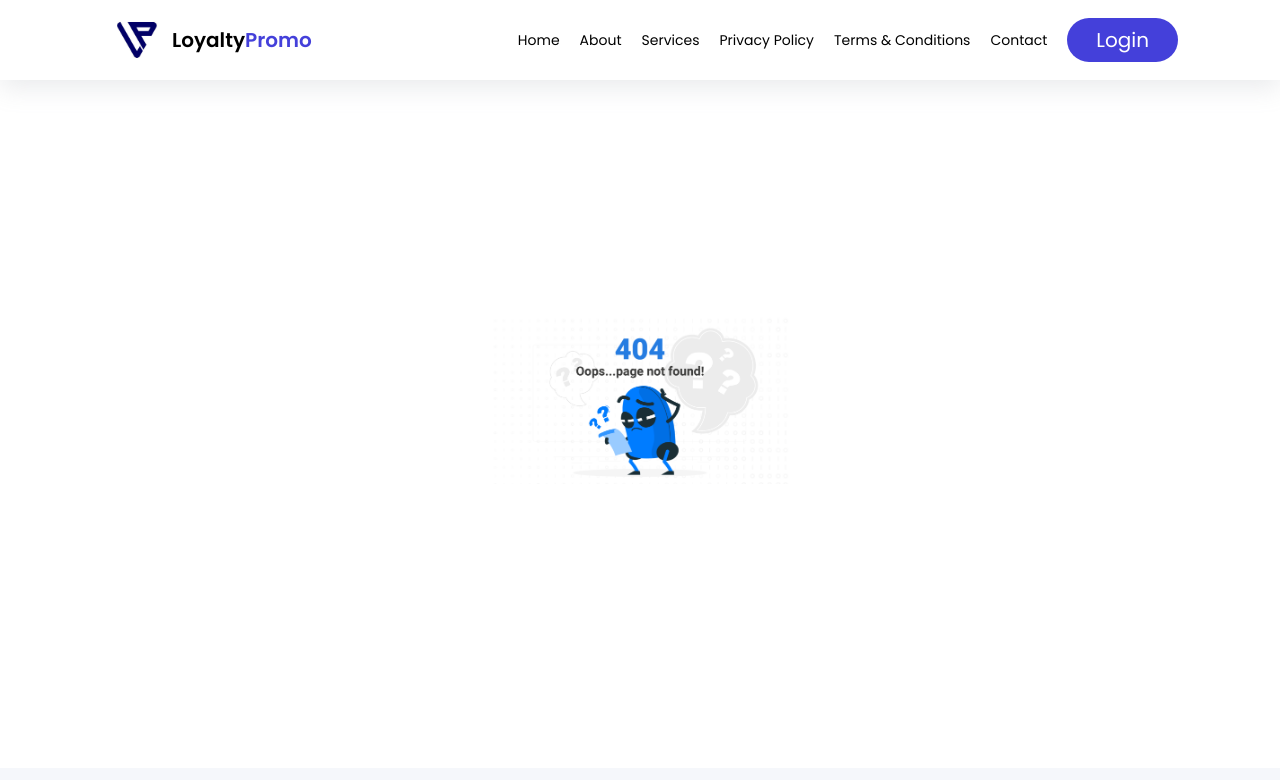
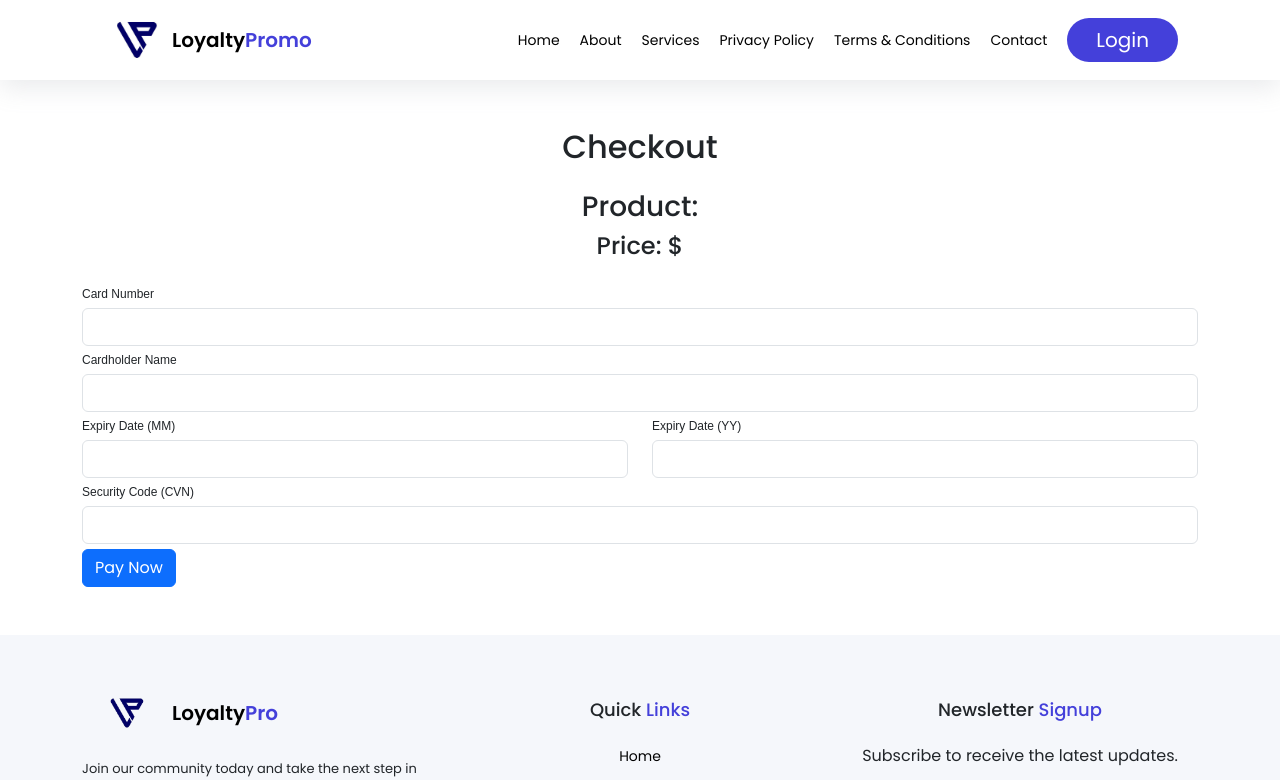
Before and after one commit to aqibali100/JobHorizone, a React (Create React App) app: page /checkout in a window 1280 px wide. Shown: the top 780 px of the page. Built offline with nearby package versions, Linux system fonts and the light colour scheme.

Commit message:
add checkout file

```diff
--- a/src/App.js
+++ b/src/App.js
@@ -24,6 +24,8 @@ import Chat from './screens/Chat';
 import ViewJob from './screens/ViewJob';
 import Application from './screens/Application';
 import ScrollToTop from './components/Scrolltotop';
+import { Check } from '@mui/icons-material';
+import Checkout from './screens/Checkout';
 
 function App() {
   return (
@@ -40,6 +42,7 @@ function App() {
         <Route path="/role-selection/:userId" element={<RoleSelection />} />
         <Route path="/about-us" element={<About />} />
         <Route path="/services" element={<Jobs />} />
+        <Route path="/checkout" element={<Checkout />} />
         <Route path="/contact-us" element={<Contact />} />
         <Route path="/privacy-policy" element={<Policy />} />
         <Route path="/terms-and-conditions" element={<Terms />} />
--- a/src/index.css
+++ b/src/index.css
@@ -11,3 +11,38 @@ code {
   font-family: source-code-pro, Menlo, Monaco, Consolas, 'Courier New',
     monospace;
 }
+/* Style for form and error messages */
+label {
+  display: block;
+  font-size: 12px;
+  font-family: Arial, sans-serif;
+}
+input {
+  width: 200px;
+  padding: 8px;
+  margin: 5px 0;
+}
+input.small {
+  width: 50px;
+}
+.twoColumn {
+  float: left;
+  margin: 0 30px 20px 0;
+}
+.clearAll {
+  clear: both;
+}
+.error {
+  color: red;
+  font-size: 12px;
+}
+button {
+  padding: 10px 20px;
+  background-color: #4CAF50;
+  color: white;
+  border: none;
+  cursor: pointer;
+}
+button:hover {
+  background-color: #45a049;
+}
--- /dev/null
+++ b/src/screens/Checkout.js
@@ -0,0 +1,165 @@
+import React, { useState } from 'react';
+import { useLocation } from 'react-router-dom';
+import axios from 'axios';
+
+function CheckoutForm() {
+  const location = useLocation();
+
+  // Extract product name and price from query parameters
+  const queryParams = new URLSearchParams(location.search);
+  const productName = queryParams.get('name');
+  const productPrice = queryParams.get('price');
+
+  const [cardNumber, setCardNumber] = useState('');
+  const [cardholderName, setCardholderName] = useState('');
+  const [expiryDateMM, setExpiryDateMM] = useState('');
+  const [expiryDateYY, setExpiryDateYY] = useState('');
+  const [cvn, setCvn] = useState('');
+  const [errors, setErrors] = useState({});
+  const [loading, setLoading] = useState(false);
+
+  const validate = () => {
+    let isValid = true;
+    let errors = {};
+
+    if (!/^\d{16}$/.test(cardNumber)) {
+      isValid = false;
+      errors.cardNumber = 'Card Number should be 16 digits';
+    }
+    if (cardholderName.trim() === '') {
+      isValid = false;
+      errors.cardholderName = 'Cardholder name is required';
+    }
+    const expiryDate = expiryDateMM + expiryDateYY;
+    if (!/^\d{4}$/.test(expiryDate) || parseInt(expiryDateMM) > 12) {
+      isValid = false;
+      errors.expiryDate = 'Invalid expiry date';
+    }
+    if (!/^\d{3,4}$/.test(cvn)) {
+      isValid = false;
+      errors.cvn = 'CVN should be 3 or 4 digits';
+    }
+
+    setErrors(errors);
+    return isValid;
+  };
+
+  const handleSubmit = async (e) => {
+    e.preventDefault();
+    if (!validate()) {
+      alert('Please correct the errors.');
+      return;
+    }
+
+    setLoading(true);
+    try {
+      const response = await axios.post('http://localhost:5000/api/checkout', {
+        productName,
+        productPrice,
+        cardNumber,
+        cardholderName,
+        expiryMonth: expiryDateMM,
+        expiryYear: expiryDateYY,
+        cvn
+      });
+
+      alert(`Payment Success: ${response.data.message}`);
+    } catch (error) {
+      console.error(error);
+      alert('Payment failed. Please try again.');
+    } finally {
+      setLoading(false);
+    }
+  };
+
+  return (
+    <div className="container mt-5">
+      <h2 className="text-center mb-4">Checkout</h2>
+
+      <div className="text-center mb-4">
+        <h3>Product: {productName}</h3>
+        <h4>Price: ${productPrice}</h4>
+      </div>
+
+      <form onSubmit={handleSubmit} noValidate>
+        {/* Card Number */}
+        <div className="form-group">
+          <label htmlFor="cardNumber">Card Number</label>
+          <input
+            type="tel"
+            id="cardNumber"
+            className={`form-control ${errors.cardNumber ? 'is-invalid' : ''}`}
+            value={cardNumber}
+            onChange={(e) => setCardNumber(e.target.value)}
+            required
+          />
+          <div className="invalid-feedback">{errors.cardNumber}</div>
+        </div>
+
+        {/* Cardholder Name */}
+        <div className="form-group">
+          <label htmlFor="cardholderName">Cardholder Name</label>
+          <input
+            type="text"
+            id="cardholderName"
+            className={`form-control ${errors.cardholderName ? 'is-invalid' : ''}`}
+            value={cardholderName}
+            onChange={(e) => setCardholderName(e.target.value)}
+            required
+          />
+          <div className="invalid-feedback">{errors.cardholderName}</div>
+        </div>
+
+        {/* Expiry Date */}
+        <div className="form-group row">
+          <div className="col-md-6">
+            <label htmlFor="expiryDateMM">Expiry Date (MM)</label>
+            <input
+              type="tel"
+              id="expiryDateMM"
+              className={`form-control ${errors.expiryDate ? 'is-invalid' : ''}`}
+              value={expiryDateMM}
+              onChange={(e) => setExpiryDateMM(e.target.value)}
+              maxLength="2"
+              required
+            />
+          </div>
+          <div className="col-md-6">
+            <label htmlFor="expiryDateYY">Expiry Date (YY)</label>
+            <input
+              type="tel"
+              id="expiryDateYY"
+              className={`form-control ${errors.expiryDate ? 'is-invalid' : ''}`}
+              value={expiryDateYY}
+              onChange={(e) => setExpiryDateYY(e.target.value)}
+              maxLength="2"
+              required
+            />
+          </div>
+        </div>
+        <div className="invalid-feedback">{errors.expiryDate}</div>
+
+        {/* CVN */}
+        <div className="form-group">
+          <label htmlFor="cvn">Security Code (CVN)</label>
+          <input
+            type="tel"
+            id="cvn"
+            className={`form-control ${errors.cvn ? 'is-invalid' : ''}`}
+            value={cvn}
+            onChange={(e) => setCvn(e.target.value)}
+            maxLength="4"
+            required
+          />
+          <div className="invalid-feedback">{errors.cvn}</div>
+        </div>
+
+        <button type="submit" className="btn btn-primary btn-block" disabled={loading}>
+          {loading ? 'Processing...' : 'Pay Now'}
+        </button>
+      </form>
+    </div>
+  );
+}
+
+export default CheckoutForm;
--- a/src/screens/Home.js
+++ b/src/screens/Home.js
@@ -266,21 +266,31 @@ const Home = () => {
             <div className="col-lg-4 col-md-6 mb-5">
               <div className="technology">
                 <div className="technology-img">
-                  <img src={webdesign} alt='Web Design'></img>
+                  <img src={webdesign} alt="Web Design" />
                 </div>
                 <div className="technology-name text-white mt-4 text-center">
-                  <h2 className='common-color'>Web Design</h2>
-                  <p className='mt-2 text-dark'>Affordable and Professional Web Design Services and many more</p>
+                  <h2 className="common-color">Web Design</h2>
+                  <p className="mt-2 text-dark">Affordable and Professional Web Design Services and many more</p>
                   <div className="pricing mt-3">
-                    <ul className='list-unstyled'>
+                    <ul className="list-unstyled">
                       <li>1: Custom Website Design</li>
                       <li>2: Responsive Layout</li>
                       <li>3: SEO Optimization</li>
                       <li>4 :Content Management System (CMS)</li>
                     </ul>
-                    <h3 className='text-primary'>Price $270</h3>
+                    <h3 className="text-primary">Price $270</h3>
                   </div>
-                  <a href="/contact-us" className='btn btn-primary mt-3' aria-label="Get Graphics Design Services">Buy Now</a>
+                  {/* Use Link to redirect and pass data through URL parameters */}
+                  <Link
+                    to={{
+                      pathname: '/checkout',
+                      search: `?name=Web+Design&price=270`
+                    }}
+                    className="btn btn-primary mt-3"
+                    aria-label="Buy Web Design"
+                  >
+                    Buy Now
+                  </Link>
                 </div>
               </div>
             </div>
```
